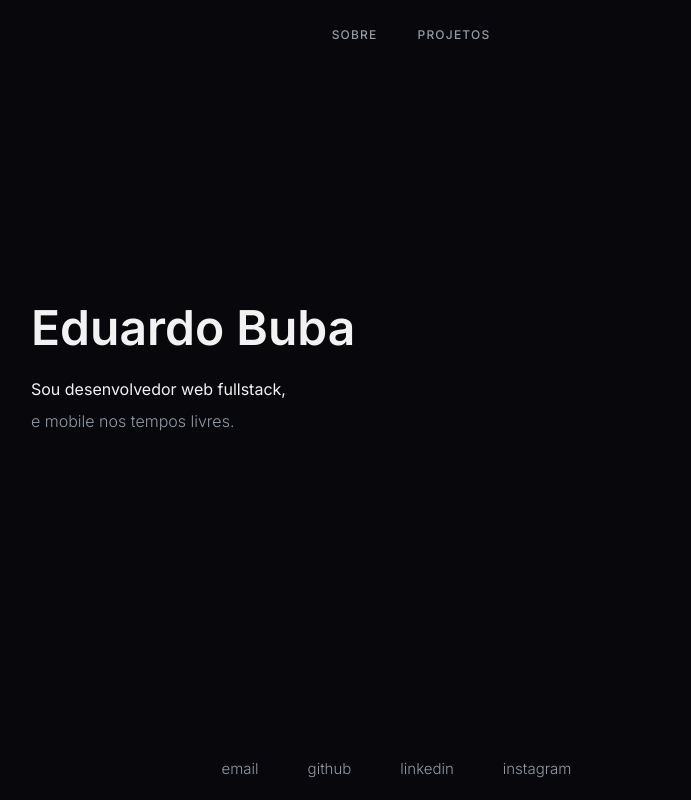
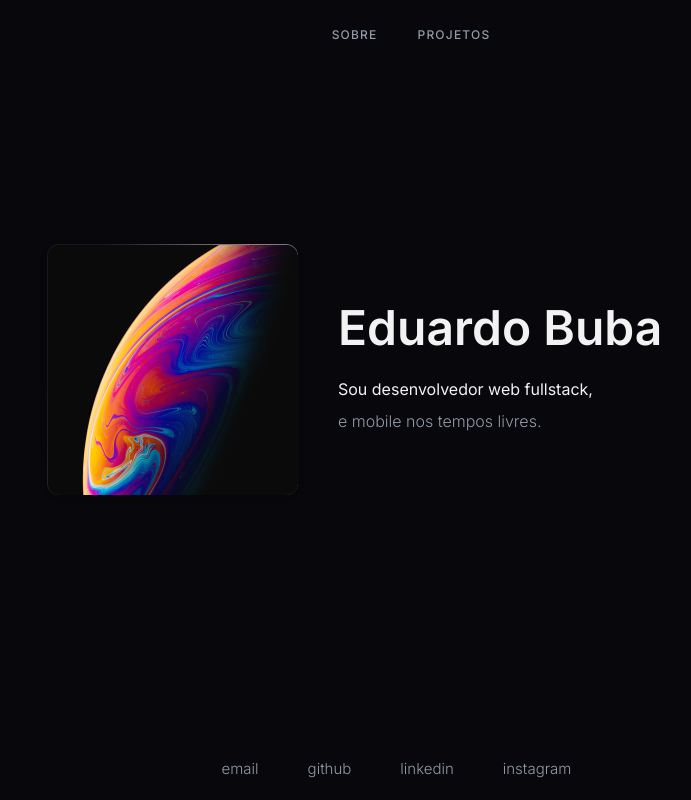
Before and after one commit to eduardobuba21/eduardo-buba-dev, a Next.js app: page / in a window 1280 px wide. Shown: the whole page, without its empty margins (229-920 px from the left). Built offline with nearby package versions, Linux system fonts and the light colour scheme.

Commit message:
feat: home adjusts

```diff
--- a/app/globals.css
+++ b/app/globals.css
@@ -14,6 +14,18 @@
   --colors-hover: #212024;
 
   --duration: 0.2s;
+
+  --tile-start-rgb: 2, 13, 46;
+  --tile-end-rgb: 2, 5, 19;
+  --tile-border: conic-gradient(
+    #ffffff80,
+    #ffffff40,
+    #ffffff30,
+    #ffffff20,
+    #ffffff10,
+    #ffffff10,
+    #ffffff80
+  );
 }
 
 /* ---------------------------------------------------------------------- */
@@ -78,3 +90,12 @@ a:hover,
 a:focus {
   opacity: 0.8;
 }
+
+@keyframes rotate {
+  from {
+    transform: rotate(360deg);
+  }
+  to {
+    transform: rotate(0deg);
+  }
+}
--- a/app/page.tsx
+++ b/app/page.tsx
@@ -1,5 +1,6 @@
 'use client';
 
+import Image from 'next/image';
 import { mq } from '@/utils/theme';
 import styled from 'styled-components';
 import { Inter } from 'next/font/google';
@@ -17,6 +18,16 @@ export default function Home() {
       <Container>
         <PostContent>
           <PostContainer>
+            <ImgBase>
+              <ProfileImg
+                src="/profile.jpg"
+                height={250}
+                width={250}
+                alt="Imagem de perfil"
+                priority
+              />
+            </ImgBase>
+
             <div>
               <h1>Eduardo Buba</h1>
               <p>
@@ -66,4 +77,51 @@ const PostContainer = styled.div`
   margin: 0 auto;
   max-width: 760px;
   padding: 0 20px;
+  display: flex;
+  align-items: center;
+  gap: 40px;
 `;
+
+const ProfileImg = styled(Image)`
+  border-radius: var(--border-radius);
+`;
+
+const ImgBase = styled.div`
+  position: relative;
+  display: flex;
+  justify-content: center;
+  align-items: center;
+  width: 251px;
+  height: 251px;
+  padding: 25px 10px;
+  margin-left: 16px;
+  transform: translateZ(0);
+  border-radius: var(--border-radius);
+  overflow: hidden;
+  box-shadow: 0px 2px 8px -1px #0000001a;
+  &::before,
+  &::after {
+    content: '';
+    position: absolute;
+    z-index: -1;
+  }
+  /* conic gradient animation */
+  &::before {
+    animation: 6s rotate linear infinite;
+    width: 200%;
+    height: 200%;
+    background: var(--tile-border);
+  }
+  /* inner square */
+  &::after {
+    inset: 0;
+    padding: 1px;
+    border-radius: var(--border-radius);
+    background: linear-gradient(
+      to bottom right,
+      rgba(var(--tile-start-rgb), 1),
+      rgba(var(--tile-end-rgb), 1)
+    );
+    background-clip: content-box;
+  }
+`;
--- a/components/Navbar.tsx
+++ b/components/Navbar.tsx
@@ -1,10 +1,11 @@
 'use client';
 
+import Link from 'next/link';
 import { useState } from 'react';
 import { mq } from '@/utils/theme';
 import styled from 'styled-components';
+import { usePathname } from 'next/navigation';
 import { AnimatePresence, motion } from 'framer-motion';
-import { usePathname } from 'next/navigation';
 
 /* ---------------------------------------------------------------------- */
 
@@ -26,9 +27,7 @@ export default function Navbar() {
 
   return (
     <Header>
-      {/* <Link href="/" passHref>
-        <ButtonLogo>B</ButtonLogo>
-      </Link> */}
+      {/* <ButtonLogo href="/">B</ButtonLogo> */}
 
       <Nav>
         <List>
@@ -38,8 +37,7 @@ export default function Navbar() {
 
             return (
               <li key={path}>
-                {/* <Link href={path} passHref> */}
-                <Anchor>
+                <AnchorLink href={path}>
                   <NavContainer
                     onHoverStart={() => setHovered(path)}
                     onHoverEnd={() => setHovered('')}
@@ -65,8 +63,7 @@ export default function Navbar() {
 
                     {label}
                   </NavContainer>
-                </Anchor>
-                {/* </Link> */}
+                </AnchorLink>
               </li>
             );
           })}
@@ -95,27 +92,26 @@ const Header = styled.header`
   }
 `;
 
-const ButtonHeader = styled.div`
-  appearance: none;
-  background: transparent;
-  border: none;
-  border-radius: var(--border-radius);
-  color: white;
-  cursor: pointer;
-  height: 34px;
-  padding: 0 10px;
-  transition: background var(--duration) ease-in-out;
-  &:focus {
-    background: var(--colors-hover);
-  }
-`;
-
-const ButtonLogo = styled(ButtonHeader)`
-  font-weight: 700;
-  font-size: 32px;
-  text-decoration: none;
-  margin-left: 12px;
-`;
+// const ButtonLogo = styled(Link)`
+//   appearance: none;
+//   background: transparent;
+//   border: none;
+//   border-radius: var(--border-radius);
+//   color: white;
+//   cursor: pointer;
+//   height: 34px;
+//   width: 34px;
+//   padding: 0 10px;
+//   transition: background var(--duration) ease-in-out;
+//   &:focus {
+//     background: var(--colors-hover);
+//   }
+//   //
+//   font-weight: 700;
+//   font-size: 26px;
+//   text-decoration: none;
+//   margin-left: 12px;
+// `;
 
 const Nav = styled.nav`
   text-align: center;
@@ -144,7 +140,7 @@ const List = styled.ul`
   }
 `;
 
-const Anchor = styled.a`
+const AnchorLink = styled(Link)`
   border: 0;
   position: relative;
   &:hover,
```
Also changed, not shown: public/profile.jpg (added).
